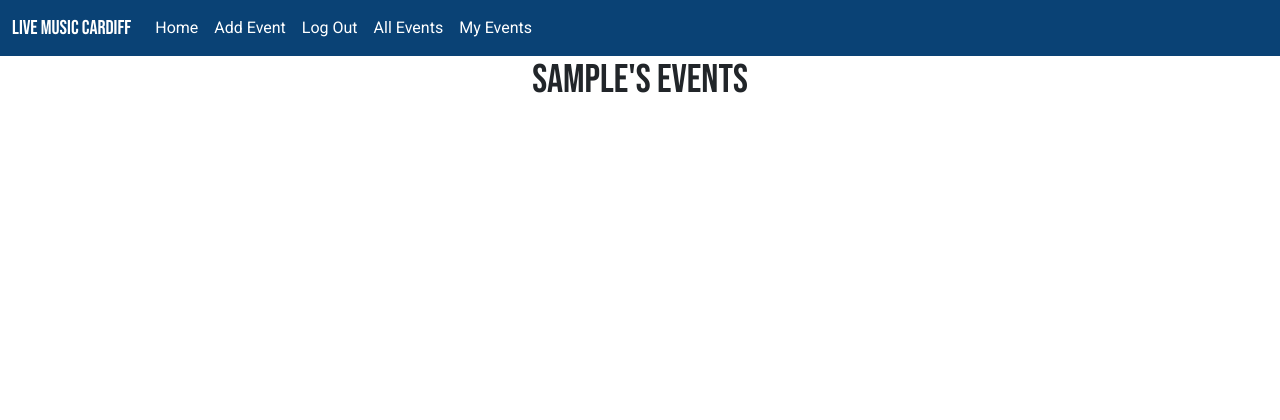
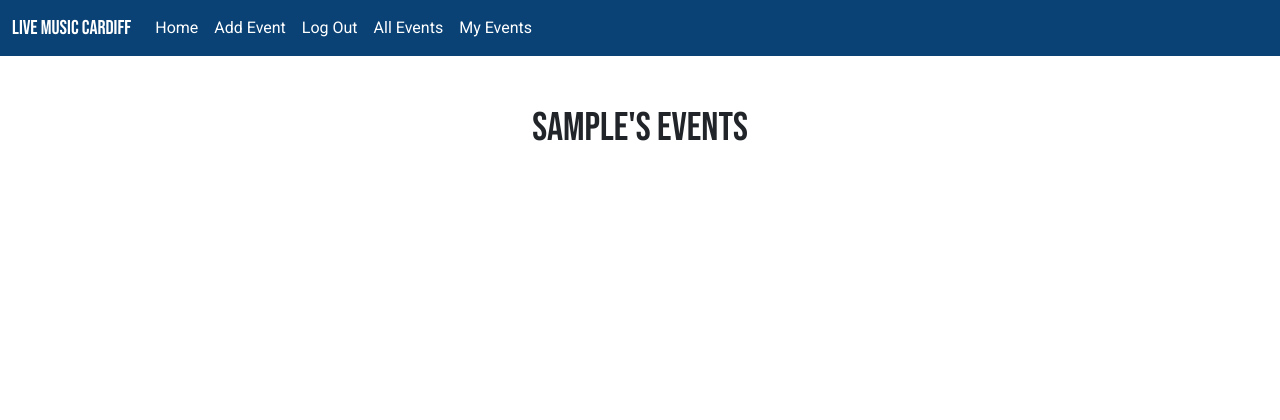
Before and after one commit to siondawson/milestone-project-3, a Flask app: page /user_events in a window 1280 px wide. Shown: the top 420 px of the page. Run offline with Flask 3, Linux system fonts and the light colour scheme; the visitor is signed in with stand-in values (Sample User, id 1); data that the repository does not hold is empty; some libraries are stand-ins or nearby versions.

Commit message:
worked on layout of user_events.html

```diff
--- a/live_music_cardiff/routes.py
+++ b/live_music_cardiff/routes.py
@@ -105,11 +105,11 @@ def add_event():
 @app.route('/all_events')
 def all_events():
     """
-    Lists all events created by all users.
-    Ideally funtionality added to filter past events but currently this function just lists all events
+    Lists all events created by all users. Past events are filtered out and now shown.
     """
     today = datetime.now()
     event = list(Event.query.filter(Event.date >= today).all())
+    print(today)
     return render_template("all_events.html", user=current_user, event=event)
 
 
--- a/live_music_cardiff/templates/user_events.html
+++ b/live_music_cardiff/templates/user_events.html
@@ -3,14 +3,11 @@
 {% block content %}
 
 <div class="container">
+    <h1 class="text-center pt-5">{{ user.first_name }}'s Events</h1>
     <div class="row">
-        <div class="col-12">
-            <h1 class="text-center">{{ user.first_name }}'s Events</h1>
-        </div>
         {% for user_event in user_events %}
-        <div class="row">
-            <div class="col-sm-12 col-md-6 col-lg-4 justify-content-center">
-                <div class="card" style="width: 18rem;">
+        <div class="col-sm-12 col-md-6 col-lg-4 pt-5 pb-5 card-container">
+            <div class="card" style="">
                 <div class="card-body text-center">
                     <h5 class="card-title">{{ user_event.title }}</h5>
                     <p class="card-text">{{ user_event.date }}</p>
@@ -25,7 +22,9 @@
         </div>
     </div>
 </div>
-</div>
+
+
+
 
     <!-- Confirm Delete Modal -->
     <div class="modal fade" id="delete-modal-{{ user_event.id }}" tabindex="-1" aria-labelledby="exampleModalLabel" aria-hidden="true">
```
Lines whose indentation alone changed are shown as unchanged.
